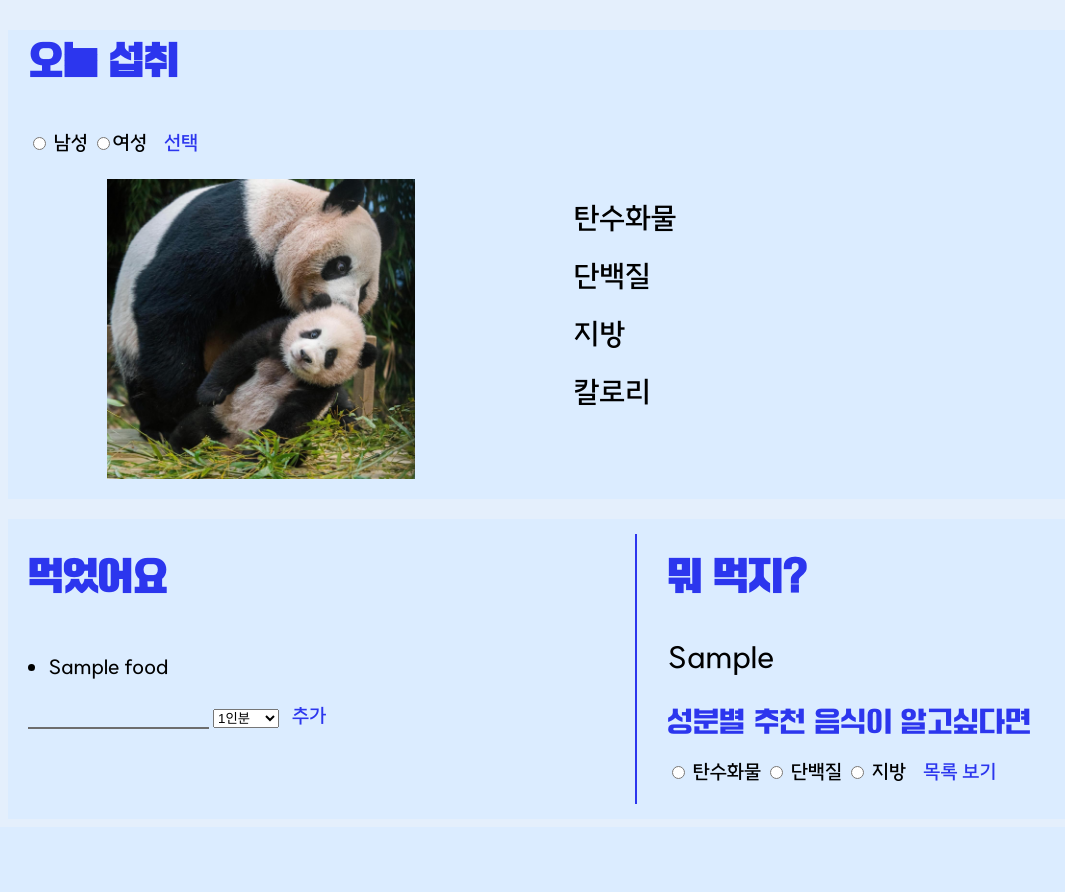
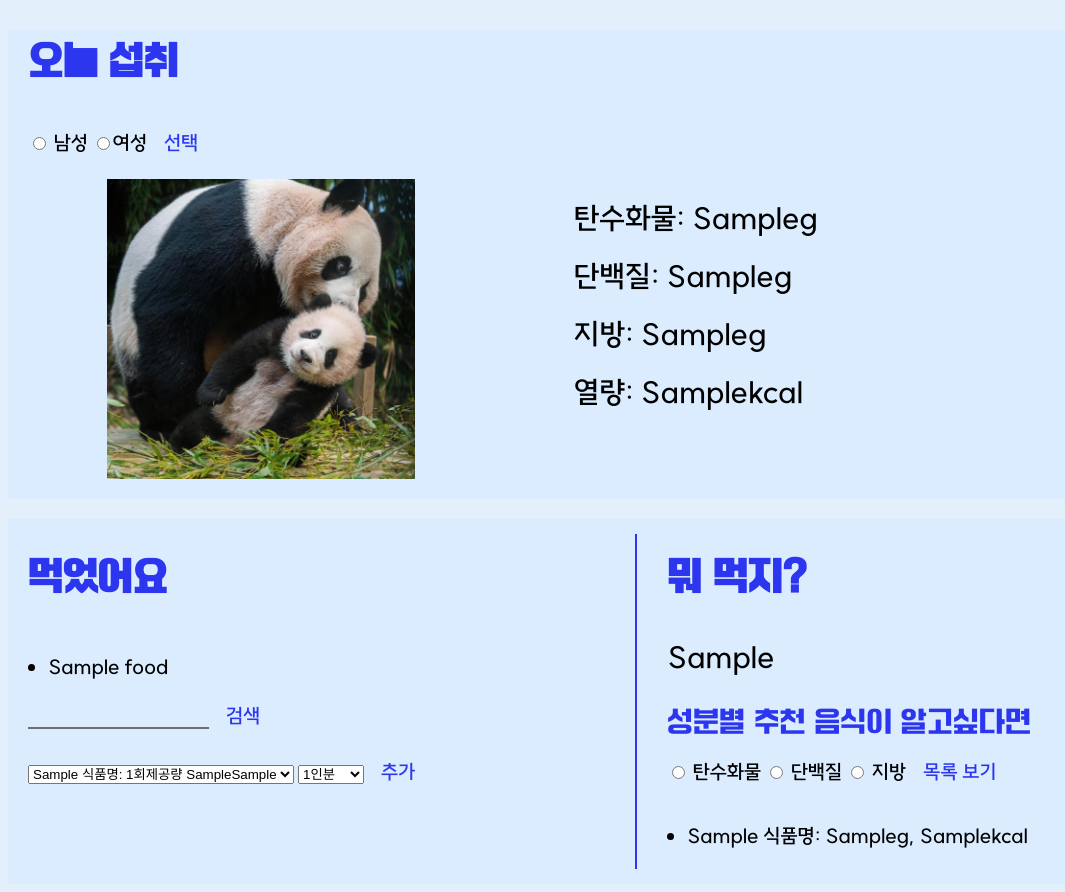
Before and after one commit to DaehyeonCho/BigDataSystemProject, a Flask app: template front/templates/index.html in a window 1280 px wide. Shown: the part 108-1000 px from the top of the page, without its empty margins (0-1065 px from the left). Before the commit the page ends 912 px from the top, so only its background shows below. Run offline with Flask 3, Linux system fonts and the light colour scheme; the template is opened without the code that fills it: most values are stand-ins (such as "Sample title", 1, 10 or a date in 2020); some libraries are stand-ins or nearby versions.

Commit message:
modify html, add search and select correct foodName, print foodList by nutrients

```diff
--- a/front/app.py
+++ b/front/app.py
@@ -6,9 +6,12 @@ app.config["MONGO_URI"] = "mongodb://localhost:27017/nutrient"
 mongo = PyMongo(app)
 
 foodList = []  # 섭취목록이 저장됨
+foodName = ""  # 가장 최근 입력된 음식 이름
 gender = "male"  # 성별, 기본값은 남성
-recommend = "탄수화물"  # 추천할 성분, 기본값 탄수화물
+recKeyWord = "탄수화물"  # 추천할 성분, 기본값 탄수화물
+recList = []
 servings = 0  # 몇 인분
+foodOptions = []
 
 # 대현님이 사용하실 변수들(라우트 함수 내에서 global 키워드 붙여서 전역변수로 사용)
 curCarb = 0  # 현재까지의 탄수화물 섭취량
@@ -31,7 +34,8 @@ for food in foodList:
 
     # mongoDB에서 음식 정보 가져오기
     # collection에 컬렉션 이름 입력
-    food_info = mongo.db.collection.find_one({"name": foodList}, {"탄수화물(g)": 1, "단백질(g)": 1, "지방(g)": 1, "에너지(kcal)": 1})
+    food_info = mongo.db.col_3.find_one(
+        {"name": foodList}, {"탄수화물(g)": 1, "단백질(g)": 1, "지방(g)": 1, "에너지(kcal)": 1})
 
     # 음식 정보 추출해서 cur 변수에 저장
     if food_info:
@@ -44,6 +48,7 @@ for food in foodList:
         curProtein += protein * servings
         curFat += fat * servings
         curKcal += kcal * servings
+        print(curCarb)
 
 lack = []  # 권장 섭취량 대비 부족한 성분, str, "탄수화물"/"단백질"/"지방"
 
@@ -72,24 +77,72 @@ lackStr = ""  # 템플릿에 전달할 문자열
 
 #
 
+# 단순 성분별 내림차순
+
+
+def getRecFoodList(recKeyWord):
+    print(recKeyWord)
+    global recList
+    recList.clear()
+    recKeyWord += "(g)"
+    pipelines = [{'$sort': {recKeyWord: -1}}, {'$limit': 5},
+                 {'$project': {"식품명": 1, "에너지(kcal)": 1, recKeyWord: 1, '_id': 0}}]
+    # 1g미만 수정 필요
+    result = mongo.db.col_3.aggregate(pipelines)
+
+    for food in result:
+        foodDict = {"식품명": food["식품명"],
+                    "성분": str(food[recKeyWord]), "열량": str(food["에너지(kcal)"])}
+        recList.append(foodDict)
+
 
 @app.route('/')
 def index():
-    return render_template('index.html', foodList=foodList, gender_selected=gender, recommend_selected=recommend, lackStr=lackStr)
+    params = {
+        "foodList": foodList,
+        "gender_selected": gender,
+        "recommend_selected": recKeyWord,
+        "lackStr": lackStr,
+        "curCarb": str(curCarb),
+        "curProtein": str(curProtein),
+        "curFat": str(curFat),
+        "curKcal": str(curKcal),
+        "recList": recList,
+        "recKeyWord": recKeyWord+"(g)",
+        "foodOptions": foodOptions
+    }
 
-# 식품명, 섭취량 읽어오기
+    return render_template('index.html', params=params)
+
+
+@app.route('/search', methods=['POST'])
+def searchFoodList():
+    global foodName, foodDict
+    foodName = request.form.get('food')
+    pipelines = [{"$match": {"식품명": {"$regex": "^"+foodName}}}, {"$sort": {"에너지(kcal)": 1}}, {
+        "$project": {"_id": 0, "식품명": 1, "에너지(kcal)": 1, "1회제공량": 1, "내용량_단위": 1}}, {"$limit": 10}]
+
+    result = mongo.db.col_3.aggregate(pipelines)
+
+    for food in result:
+        foodDict = {"식품명": food["식품명"],
+                    "1회제공량": str(food["1회제공량"]), "단위": food["내용량_단위"]}
+        foodOptions.append(foodDict)
+
+    return redirect(url_for('index'))
 
 
 @app.route('/list', methods=['POST'])
 def getFoodList(food="None"):
-    global servings
-    foodList.append(request.form.get('food'))
+    global servings, foodName
+    foodName = request.form.get('foodName')
+    print(foodName)
+    foodList.append(foodName)
     servings = request.form.get('servings')
-    print(servings)
     return redirect(url_for('index'))
 
+
 # 성별 읽어오기
-
 
 @app.route('/gender', methods=['POST'])
 def getGender():
@@ -104,9 +157,10 @@ def getGender():
 # 검색할 성분 읽어오기
 @app.route('/recommend', methods=['POST'])
 def getRecommendWord():
-    global recommend
+    global recKeyWord
     if request.method == 'POST':
-        recommend = request.form.get('recommend')
+        recKeyWord = request.form.get('recommend')
+        getRecFoodList(recKeyWord=recKeyWord)
         return redirect(url_for('index'))
 
 
--- a/front/static/index.css
+++ b/front/static/index.css
@@ -71,7 +71,7 @@ body{
 
 #input {
     width: 100%;
-    height: 300px;
+    height: fit-content;
     max-width: 1300px;
     background-color: #dbecff;
     flex-flow: wrap;
--- a/front/templates/index.html
+++ b/front/templates/index.html
@@ -14,19 +14,19 @@
                 <form id="gender" class="form" method="POST" action="/gender">
                     <div class="formDiv">
                     <label style="font-size: 20px; font-family: Suite;">
-                        <input type="radio" name="gender" value="male" {% if gender_selected =="male" %} checked="checked" {% endif %}> 남성</label>
+                        <input type="radio" name="gender" value="male" {% if params.gender_selected =="male" %} checked="checked" {% endif %}> 남성</label>
                     <label style="font-size: 20px; font-family: Suite;">
-                        <input type="radio" name="gender" value="female" {% if gender_selected =="female" %} checked="checked" {% endif %} >여성</label>
+                        <input type="radio" name="gender" value="female" {% if params.gender_selected =="female" %} checked="checked" {% endif %} >여성</label>
                         <input type="submit" value="선택" class="subminBtn">
                     </div>
                 </form>
                 <div class="div1" display= flex>
                     <img src="{{url_for('static', filename='IMG_2744.JPG')}}" class="graph"/>
                     <div class="curNutrients">
-                        <div id="curCarb" class="contentText">탄수화물</div>
-                        <div id="curProtein" class="contentText">단백질</div>
-                        <div id="curFat" class="contentText">지방</div>
-                        <div id="curKcal" class="contentText">칼로리</div>
+                        <div id="curCarb" class="contentText">{{"탄수화물: " + params.curCarb + "g"}}</div>
+                        <div id="curProtein" class="contentText">{{"단백질: " + params.curProtein + "g"}}</div>
+                        <div id="curFat" class="contentText">{{"지방: " + params.curFat + "g"}}</div>
+                        <div id="curKcal" class="contentText">{{"열량: " + params.curKcal + "kcal"}}</div>
                     </div>
                 </div>
             </div>
@@ -36,20 +36,32 @@
                     <h1 class="titleText">먹었어요</h1>
                     <div>
                         <ul role="list" class="list">
-                            {% for food in foodList %}
+                            {% for food in params.foodList %}
                             <li>{{ food }}</li>
                             {% endfor %}
                         </ul>
                         <div>
-                            <form id="eatingForm" method="POST" class="form" action="/list">
+                            <form method="POST" class="form" action="/search">
                                 <div class="formDiv">
                                     <input type="text" class="input" name = "food" style="height: auto;"/>
+                                    <input type="submit" value="검색" class="subminBtn"/>
+                                </div>
+                            </form>
+
+                            <form method="POST" action="/list">
+                                <div class="formDiv">
+                                    <select name="foodName">
+                                        {% for food in params.foodOptions %}
+                                        <option value="{{food['식품명']}}">{{food["식품명"]+ ": 1회제공량 " + food["1회제공량"] + food["단위"]}}</option>
+                                        {% endfor %}
+                                        </select>
                                     <select name="servings">
                                     <option value=1>1인분</option>
                                     <option value=1.5>1.5인분</option>
                                     <option value=2>2인분</option>
                                     <option value=2.5>2.5인분</option>
                                     <option value=3>3인분</option>
+                                </select>
                                     <input type="submit" value="추가" class="subminBtn"/>
                                 </div>
                             </form>
@@ -60,20 +72,29 @@
                 <div class="divLine"></div>
                 <div class="div2">
                     <h1 class="titleText">뭐 먹지?</h1>
-                    <div id="lack" class="contentText">{{lackStr}}</div>
+                    <div id="lack" class="contentText">{{params.lackStr}}</div>
                     <div class="titleText" style="font-size: 30px;">성분별 추천 음식이 알고싶다면</div>
 
                     <form id="recommend" class="form" method="POST" action="/recommend">
                         <div class="formDiv">
                         <label style="font-size: 20px; font-family: Suite;">
-                            <input type="radio" name="recommend" value="탄수화물" {% if recommend_selected =="탄수화물" %} checked="checked" {% endif %}> 탄수화물</label>
+                            <input type="radio" name="recommend" value="탄수화물" {% if params.recommend_selected =="탄수화물" %} checked="checked" {% endif %}> 탄수화물</label>
                         <label style="font-size: 20px; font-family: Suite;">
-                            <input type="radio" name="recommend" value="단백질" {% if recommend_selected =="단백질" %} checked="checked" {% endif %} > 단백질</label>
+                            <input type="radio" name="recommend" value="단백질" {% if params.recommend_selected =="단백질" %} checked="checked" {% endif %} > 단백질</label>
                         <label style="font-size: 20px; font-family: Suite;">
-                            <input type="radio" name="recommend" value="지방" {% if recommend_selected =="지방" %} checked="checked" {% endif %} > 지방</label>
+                            <input type="radio" name="recommend" value="지방" {% if params.recommend_selected =="지방" %} checked="checked" {% endif %} > 지방</label>
                             <input type="submit" value="목록 보기" class="subminBtn" style="width: 100px;">
                         </div>
                     </form>
+                    <div>
+                        <ul role="list" class="list" style="padding-bottom: 20px;">
+                            {% if params.recList.count != 0 %}
+                                {% for food in params.recList %}
+                                <li>{{food["식품명"] + ": " + food["성분"] + "g, " + food["열량"] + "kcal"}}</li>
+                                {% endfor %}
+                            {% endif %}
+                        </ul>
+                    </div>
                 </div>
         </div>
 
```
